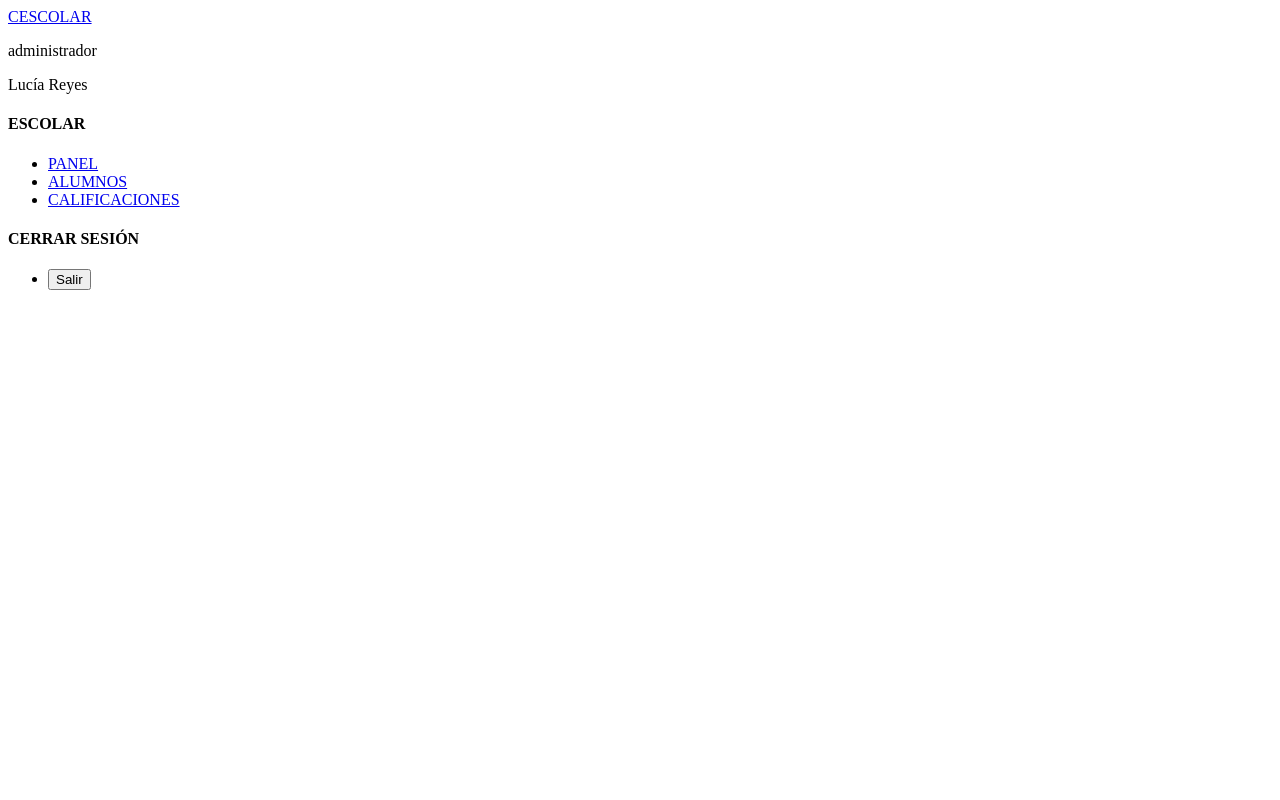
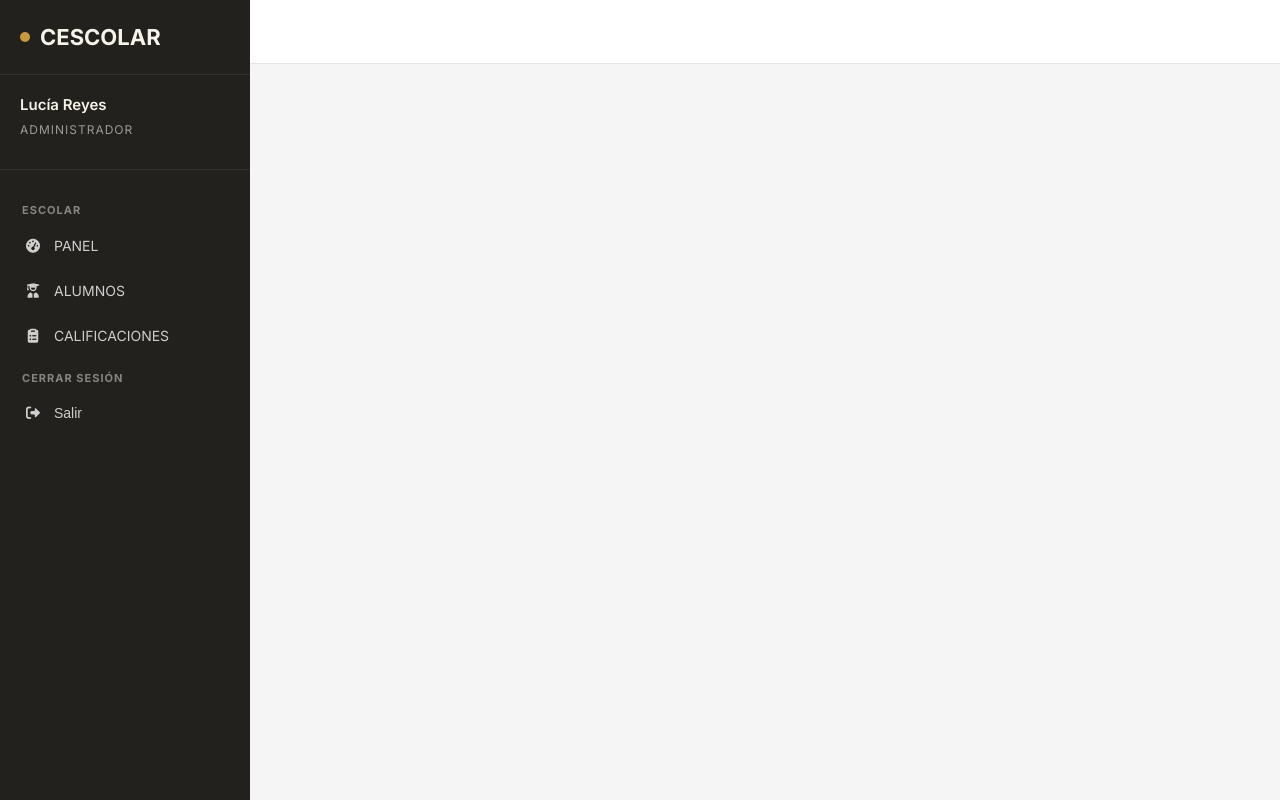
Before and after one commit to JuandaMonkey/CESCOLAR_FRONTEND, an Angular app: page /main in a window 1280 px wide. Built offline with nearby package versions, Linux system fonts and the light colour scheme.

Commit message:
agregación de estilos a sidebar

```diff
--- a/angular.json
+++ b/angular.json
@@ -25,6 +25,8 @@
               }
             ],
             "styles": [
+              "node_modules/@mdi/font/css/materialdesignicons.min.css",
+              "node_modules/@fortawesome/fontawesome-free/css/all.min.css",
               "src/styles.css"
             ],
             "server": "src/main.server.ts",
--- a/package.json
+++ b/package.json
@@ -32,6 +32,8 @@
     "@angular/platform-server": "^21.1.0",
     "@angular/router": "^21.1.0",
     "@angular/ssr": "^21.1.0",
+    "@fortawesome/fontawesome-free": "^7.3.0",
+    "@mdi/font": "^7.4.47",
     "express": "^5.1.0",
     "rxjs": "~7.8.0",
     "tslib": "^2.3.0"
--- a/src/app/core/data/sidebar.data.ts
+++ b/src/app/core/data/sidebar.data.ts
@@ -7,17 +7,17 @@ export const sideBarData: SideBarModel = {
       items: [
         {
           text: 'PANEL',
-          icon: 'mdi mdi-view-dashboard',
+          icon: 'fa-solid fa-gauge-high',
           route: '/main/dashboard',
         },
         {
           text: 'ALUMNOS',
-          icon: 'mdi mdi-account-school',
+          icon: 'fa-solid fa-user-graduate',
           route: '/main/alumnos',
         },
         {
           text: 'CALIFICACIONES',
-          icon: 'mdi mdi-clipboard-text',
+          icon: 'fa-solid fa-clipboard-list',
           route: '/main/calificaciones',
         },
       ],
@@ -27,7 +27,7 @@ export const sideBarData: SideBarModel = {
       items: [
         {
           text: 'Salir',
-          icon: 'mdi mdi-logout',
+          icon: 'fa-solid fa-right-from-bracket',
           onClick: 'logout',
         },
       ],
--- a/src/app/layouts/main-layout/main-layout.css
+++ b/src/app/layouts/main-layout/main-layout.css
@@ -0,0 +1,48 @@
+html,
+body {
+  margin: 0;
+  padding: 0;
+  height: 100%;
+}
+
+.app {
+  display: flex;
+  min-height: 100vh;
+  width: 100%;
+  background: #f5f5f5;
+}
+
+.app-content {
+  flex: 1;
+  display: flex;
+  flex-direction: column;
+  min-width: 0;
+}
+
+/* header */
+.app-header {
+  height: 64px;
+  background: white;
+  border-bottom: 1px solid #e5e5e5;
+  flex-shrink: 0;
+}
+
+/* content */
+.content-body {
+  flex: 1;
+  padding: 24px;
+  overflow-y: auto;
+  background: #f5f5f5;
+}
+
+/* responsive */
+@media (max-width:768px){
+
+  .app{
+    flex-direction: column;
+  }
+
+  .content-body{
+    padding:16px;
+  }
+}
--- a/src/app/layouts/main-layout/sidebar-layout/sidebar-layout.css
+++ b/src/app/layouts/main-layout/sidebar-layout/sidebar-layout.css
@@ -0,0 +1,137 @@
+.sidebar {
+  width: 250px;
+  min-width: 250px;
+  background: #23211d;
+  color: #f7f3ea;
+  display: flex;
+  flex-direction: column;
+  min-height: 100vh;
+  overflow-y: auto;
+  flex-shrink: 0;
+}
+
+/* brand */
+.sidebar__brand {
+  padding: 24px 20px;
+  border-bottom: 1px solid rgba(255, 255, 255, .08);
+}
+
+.brand-link {
+  display: flex;
+  align-items: center;
+  gap: 10px;
+  color: inherit;
+  text-decoration: none;
+}
+
+.brand-link__sello {
+  width: 10px;
+  height: 10px;
+  border-radius: 50%;
+  background: #c99a3e;
+}
+
+.brand-link__name {
+  font-size: 22px;
+  font-weight: 700;
+}
+
+.sidebar__tagline {
+  margin-top: 8px;
+  font-size: 12px;
+  color: rgba(255,255,255,.55);
+  text-transform: uppercase;
+  letter-spacing: 1px;
+}
+
+/* user */
+.sidebar__usuario {
+  padding: 20px;
+  border-bottom: 1px solid rgba(255,255,255,.08);
+}
+
+.sidebar__usuario-nombre {
+  font-size: 15px;
+  font-weight: 600;
+}
+
+/* nav */
+.sidebar__nav {
+  flex: 1;
+  padding: 18px 10px;
+}
+
+.nav-group-title {
+  margin: 15px 12px 8px;
+  font-size: 11px;
+  color: rgba(255,255,255,.45);
+  text-transform: uppercase;
+  letter-spacing: 1px;
+}
+
+.nav-list {
+  list-style: none;
+  margin: 0;
+  padding: 0;
+}
+
+.nav-list li {
+  margin-bottom: 4px;
+}
+
+.nav-item,
+.footer-btn {
+  width: 100%;
+  display: flex;
+  align-items: center;
+  gap: 12px;
+  padding: 12px 14px;
+  border-radius: 6px;
+  background: transparent;
+  color: rgba(255,255,255,.78);
+  text-decoration: none;
+  border: none;
+  cursor: pointer;
+  transition: .2s;
+  font-size: 14px;
+}
+
+.nav-item:hover,
+.footer-btn:hover {
+  background: rgba(255,255,255,.08);
+  color: white;
+}
+
+.nav-item--active {
+  background: #2f5d4f;
+  color: white;
+}
+
+.nav-item i,
+.footer-btn i {
+  width: 18px;
+  text-align: center;
+}
+
+/* responsive */
+@media (max-width: 768px) {
+
+  .sidebar {
+    width: 70px;
+    min-width: 70px;
+  }
+
+  .brand-link__name,
+  .sidebar__tagline,
+  .sidebar__usuario-nombre,
+  .nav-group-title,
+  .nav-item span,
+  .footer-btn span {
+    display: none;
+  }
+
+  .nav-item,
+  .footer-btn {
+    justify-content: center;
+  }
+}
--- a/src/app/layouts/main-layout/sidebar-layout/sidebar-layout.html
+++ b/src/app/layouts/main-layout/sidebar-layout/sidebar-layout.html
@@ -5,13 +5,13 @@
       <span class="brand-link__sello"></span>
       <span class="brand-link__name">CESCOLAR</span>
     </a>
-    <p class="sidebar__tagline">{{ rolUsuario }}</p>
   </div>
 
   <!-- usuario -->
   <div class="sidebar__usuario">
     <div class="sidebar__usuario-nombre">{{ nombreUsuario }}</div>
-  </div>
+    <p class="sidebar__tagline">{{ rolUsuario }}</p>
+</div>
 
   <!-- nav -->
   <nav class="sidebar__nav">
--- a/src/styles.css
+++ b/src/styles.css
@@ -1 +1,27 @@
 /* You can add global styles to this file, and also import other style files */
+@import url('https://fonts.googleapis.com/css2?family=Fraunces:wght@500;600;700&family=Inter:wght@300;400;500;600;700&display=swap');
+
+html,
+body{
+    margin:0;
+    padding:0;
+    width:100%;
+    height:100%;
+    font-family:'Inter',sans-serif;
+    background:#f5f5f5;
+}
+
+*{
+    box-sizing:border-box;
+}
+
+:root{
+    --papel:#F7F3EA;
+    --tinta:#23211D;
+    --tinta-suave:#6B6357;
+    --sello-verde:#2F5D4F;
+    --sello-mostaza:#C99A3E;
+    --radio:4px;
+    --fuente-display:'Fraunces',serif;
+    --fuente-cuerpo:'Inter',sans-serif;
+}
```
Also changed, not shown: 1 other file (tests, documents, lock files or other folders).
